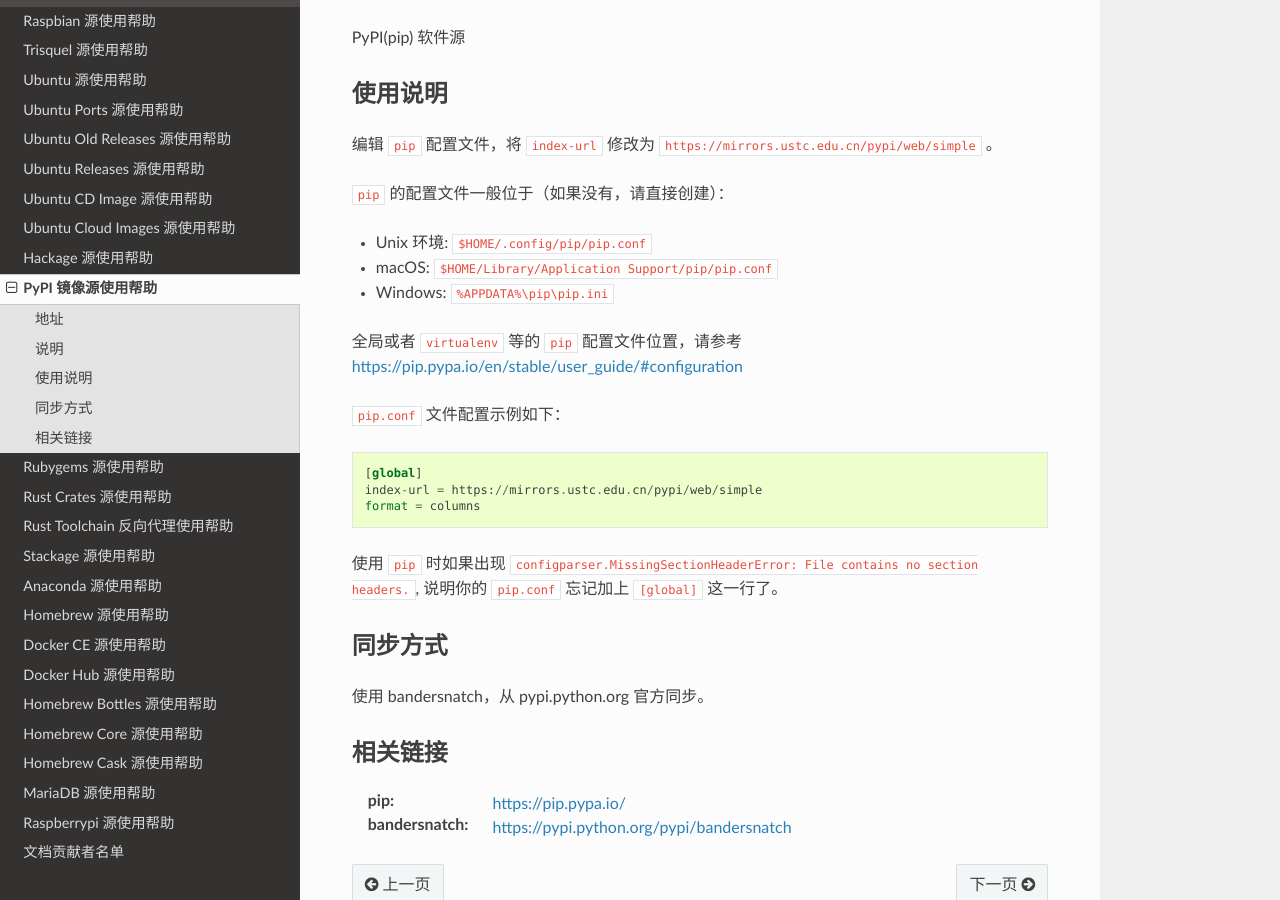
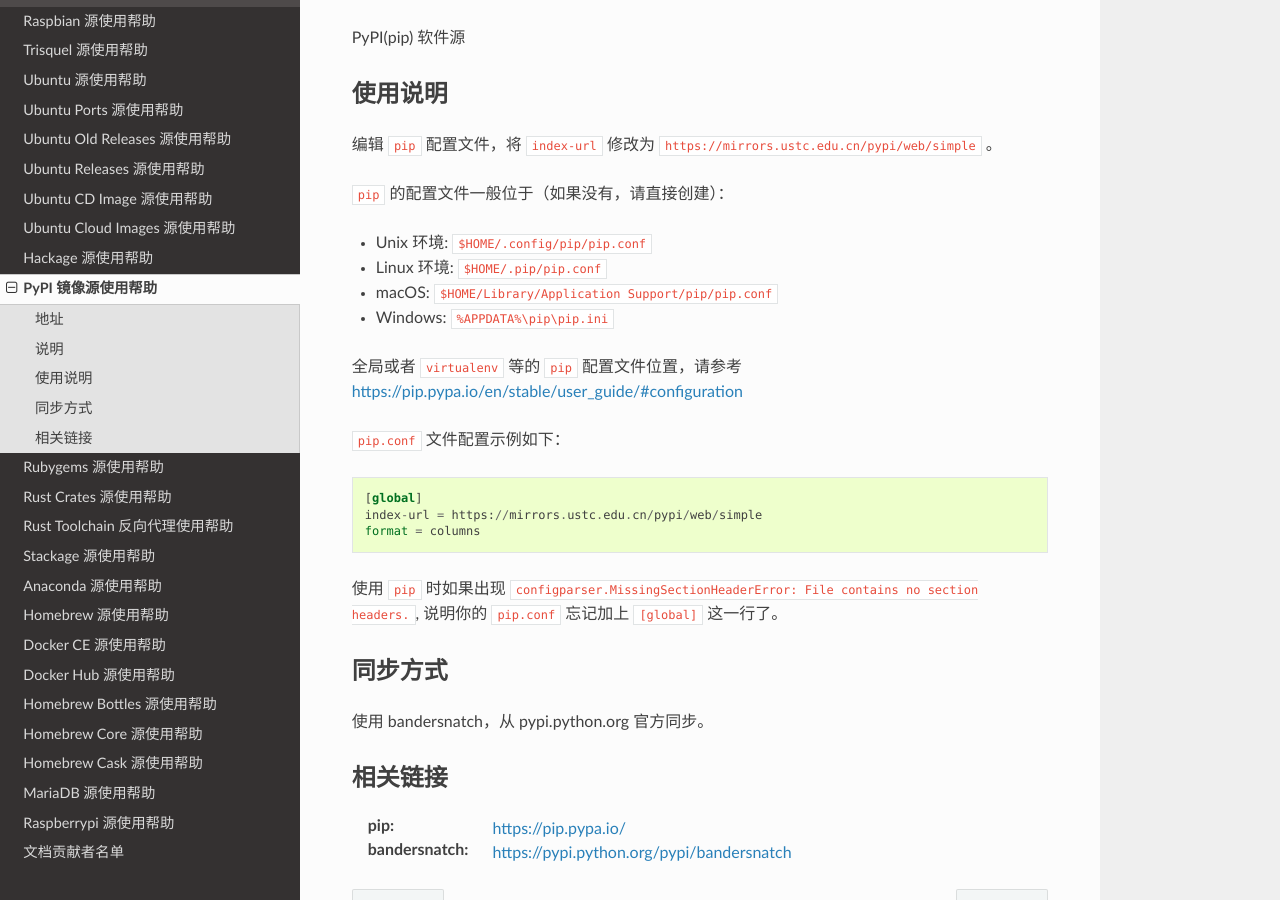
Before and after one commit to ustclug/mirrorhelp, a Sphinx documentation site: the page built from source/pypi.rst, in a window 1280 px wide and 900 px high, scrolled down 308 px. Built offline with Sphinx 7.4.7 and the Read the Docs theme 2.0.0, drawn with Linux system fonts in a browser that asks for light colours; pages that are not in the unit, such as notebooks, are missing from menus.

Commit message:
Update pypi.rst
Add Linux config file path

```diff
--- a/source/pypi.rst
+++ b/source/pypi.rst
@@ -20,6 +20,7 @@
 ``pip`` 的配置文件一般位于（如果没有，请直接创建）：
 
 * Unix 环境: :file:`$HOME/.config/pip/pip.conf`
+* Linux 环境: :file:`$HOME/.pip/pip.conf`
 * macOS: :file:`$HOME/Library/Application Support/pip/pip.conf`
 * Windows: :file:`%APPDATA%\\pip\\pip.ini`
 
```
